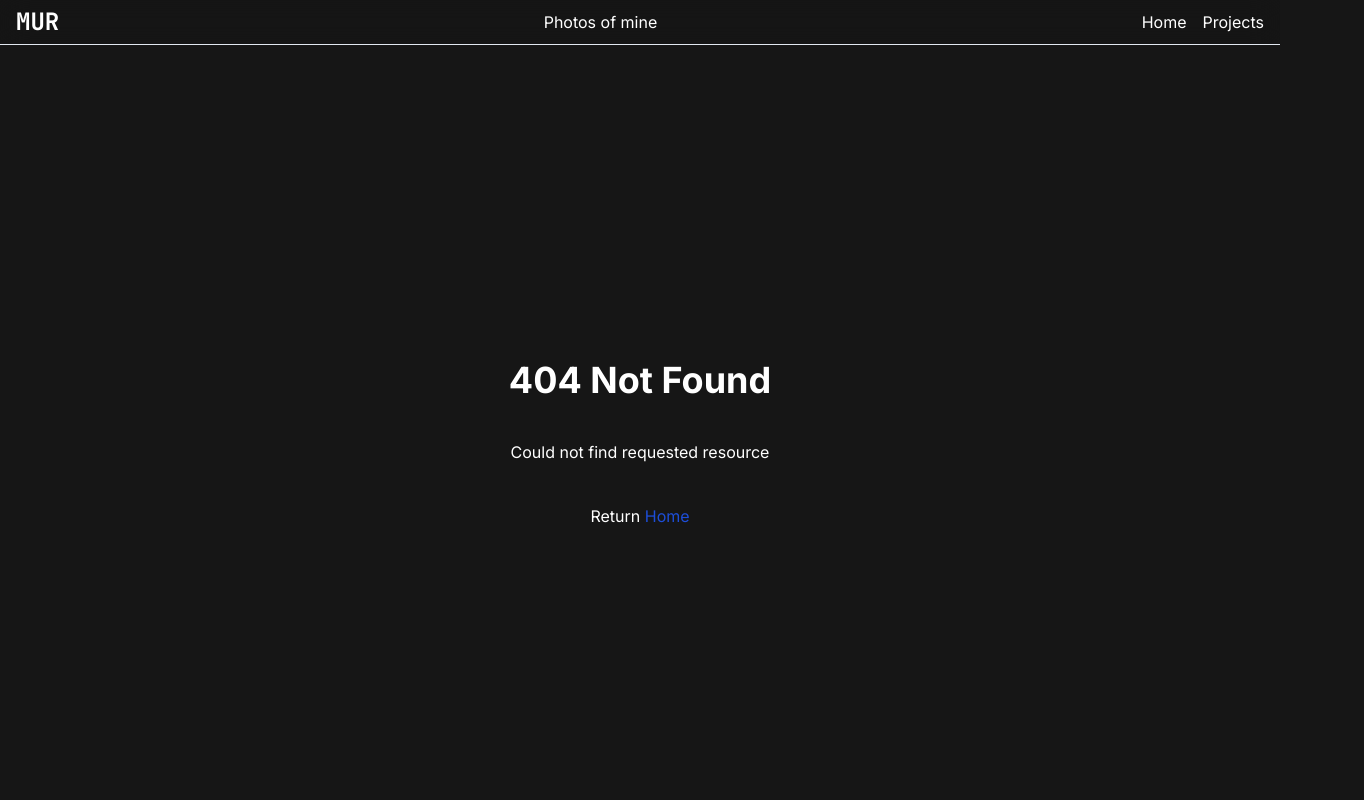
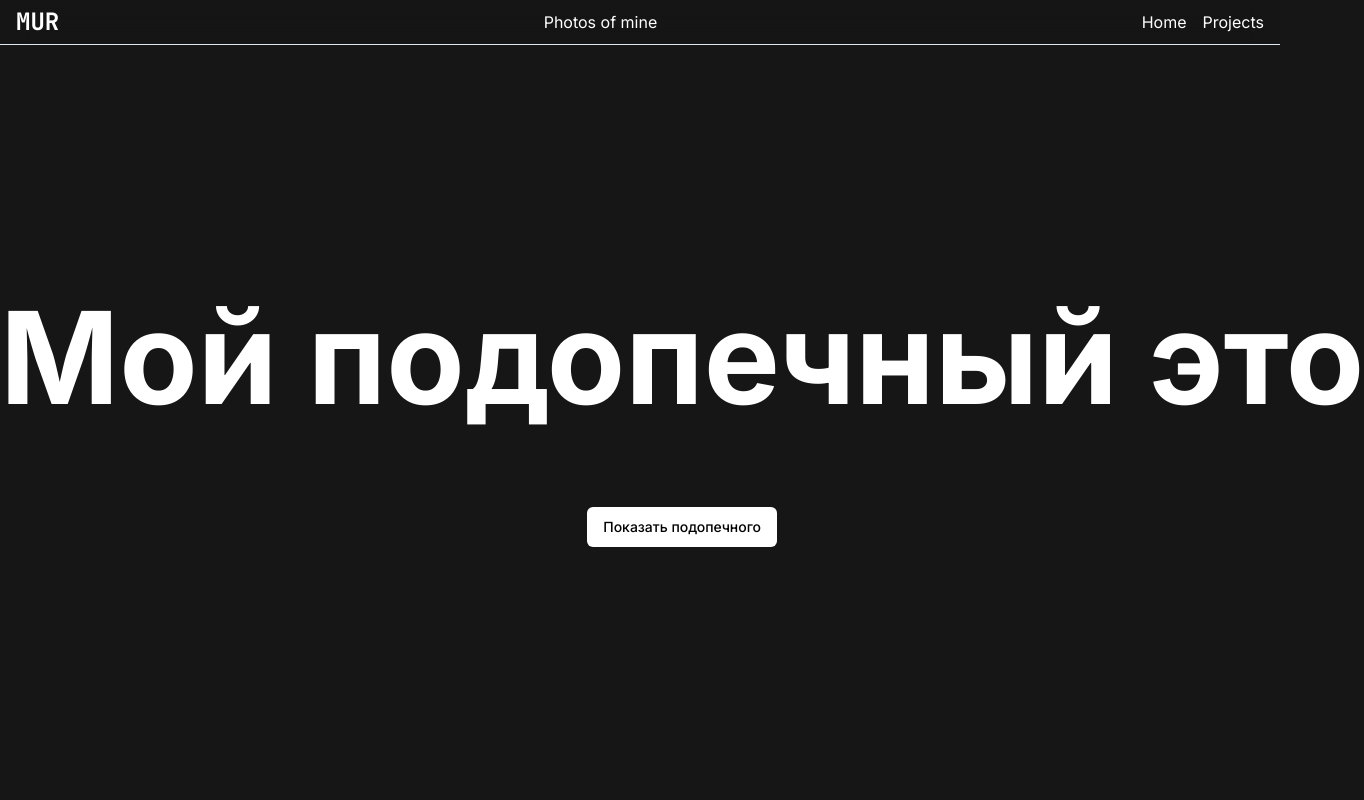
Before and after one commit to securesvet/mursvet, a Next.js app: page /santa in a window 1280 px wide. Before the commit this address had no page. Shown: the top 800 px of the page, 1364 px wide, since content can reach past the window. Built offline with nearby package versions, Linux system fonts and the light colour scheme.

Commit message:
chore: added santa surprise (#46)

```diff
--- a/app/layout.tsx
+++ b/app/layout.tsx
@@ -1,40 +1,47 @@
-import type {Metadata} from 'next'
-import {Inter} from 'next/font/google'
-import './globals.css'
+import type { Metadata } from "next";
+import { Inter } from "next/font/google";
+import "./globals.css";
 import React from "react";
 import Header from "@/components/ui/Header";
 import Footer from "@/components/ui/Footer";
-import {ThemeProvider} from "@/components/ui/ThemeProvider";
+import { ThemeProvider } from "@/components/ui/ThemeProvider";
 import Head from "next/head";
 import Achievement from "@/components/ui/Achievements/Achievement";
 
-const inter = Inter({subsets: ['latin']})
+const inter = Inter({ subsets: ["latin"] });
 
 export const metadata: Metadata = {
-    title: 'Mursvet | Personal Portfolio',
-    description: 'Generated by create next app',
-}
+  title: "Mursvet | Personal Portfolio",
+  description: "Generated by create next app",
+};
 
 export default function RootLayout({
   children,
 }: {
-    children: React.ReactNode
+  children: React.ReactNode;
 }) {
   return (
     <html lang="en">
       <Head>
-            <link rel="icon" href="/app/icon.png" type="image/x-icon" sizes="32x32"/>
+        <link
+          rel="icon"
+          href="/app/icon.png"
+          type="image/x-icon"
+          sizes="32x32"
+        />
       </Head>
-        <body className={`${inter.className} mt-[var(--global-nav-collective-height)]`}>
-        <Header/>
-        <div className='mt-[var(--global-nav-collective-height)]'>
-
-
+      <body
+        className={`${inter.className} mt-[var(--global-nav-collective-height)]`}
+      >
+        <Header />
+        <div className="mt-[var(--global-nav-collective-height)]">
+          <div className="grid place-items-center h-[calc(100vh-var(--global-nav-collective-height))] text-primary">
             {children}
           </div>
+        </div>
 
-        <Footer/>
+        <Footer />
       </body>
     </html>
-    )
+  );
 }
--- /dev/null
+++ b/app/santa/page.tsx
@@ -0,0 +1,35 @@
+"use client";
+
+import React, { useState } from "react";
+import SpoilerTag from "@/components/ui/SpoilerTag/SpoilerTag";
+import { Button } from "@/components/ui/button";
+
+const Page = () => {
+  const [isSpoilerVisible, setSpoilerIsVisible] = useState(false);
+  const [isPrizeGot, setIsPrizeGot] = useState(false);
+  const handleSpoilerVisibleClick = () => {
+    setSpoilerIsVisible(true);
+  };
+  const handleGetPrize = () => {
+    setIsPrizeGot(true);
+  };
+  return (
+    <div className="text-4xl sm:text-5xl md:text-7xl lg:text-8xl xl:text-9xl text-center font-bold text-nowrap">
+      <h3>Мой подопечный это</h3>
+      <Button  onClick={handleSpoilerVisibleClick} style={{color: 'black'}}>Показать подопечного</Button>
+      {isSpoilerVisible && (
+        <div>
+          <h1>Кирюха...</h1>
+          <Button onClick={handleGetPrize} style={{color: 'black'}}>Забрать свой подарочек</Button>
+        </div>
+      )}
+      {isPrizeGot && (
+        <div>
+          <h1>Ключик от балдурочки</h1> <SpoilerTag> <h1>IXKX2-PP2Q7-XGDHI</h1> </SpoilerTag>
+        </div>
+      )}
+    </div>
+  );
+};
+
+export default Page;
```
Also changed, not shown: 1 other file (tests, documents, lock files or other folders). Lines whose indentation alone changed are shown as unchanged.
